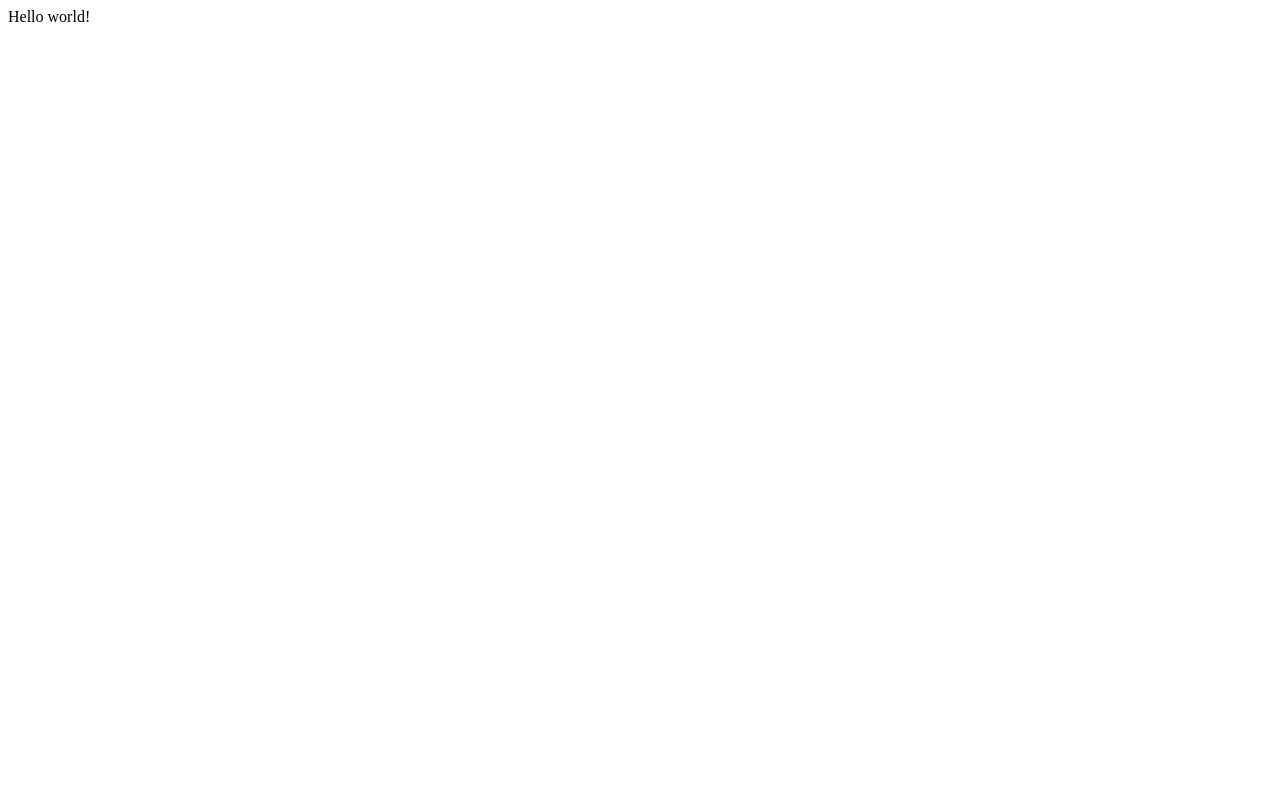
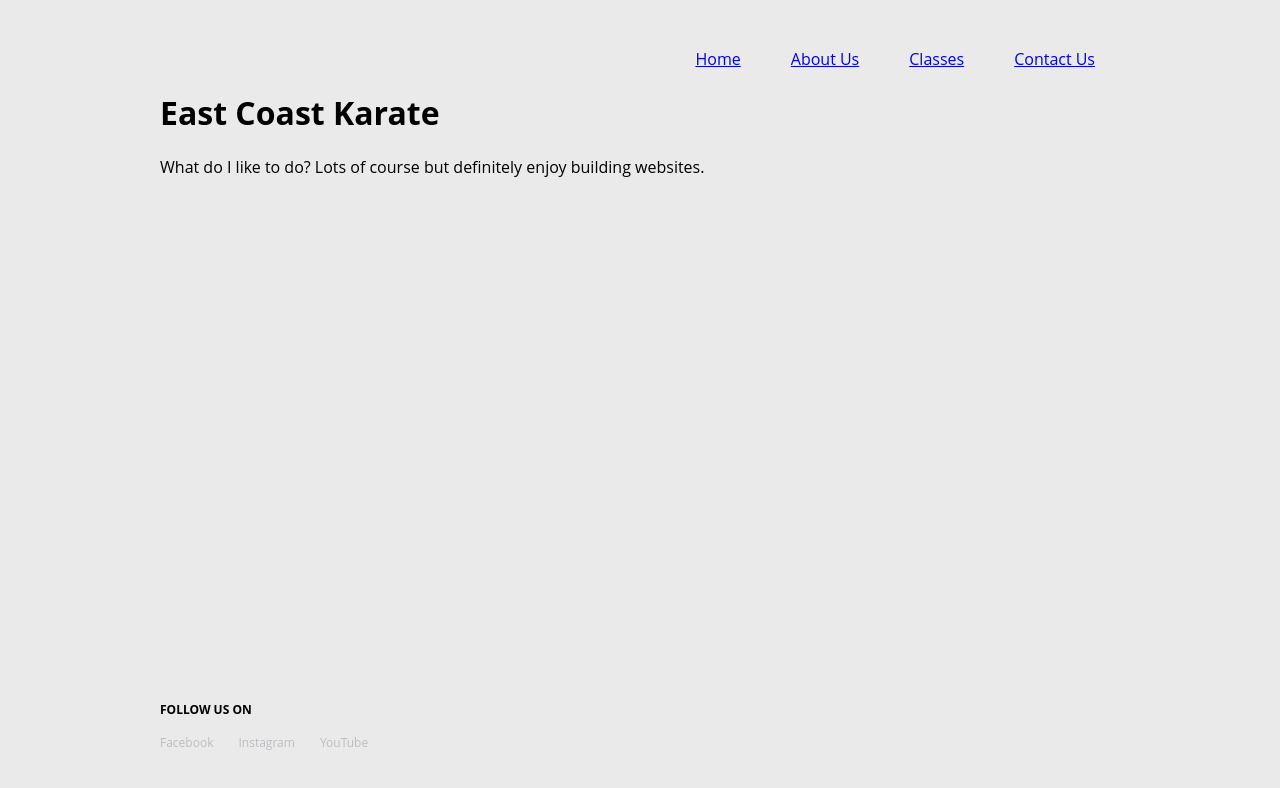
Before and after one commit to scylol/east-coast-karate, a Gatsby site: page / in a window 1280 px wide. Built offline with nearby package versions, Linux system fonts and the light colour scheme; Gatsby itself is replaced by a stand-in of ours.

Commit message:
layout component skeleton implemented

```diff
--- /dev/null
+++ b/src/components/footer.css
@@ -0,0 +1,26 @@
+.footer__container {
+    position: absolute;
+    bottom: 0;
+    margin-bottom: 48px;
+}
+
+.footer__title {
+  font-size: 12px;
+  font-weight: bold;
+}
+
+.footer__list {
+  display: flex;
+  list-style: none;
+}
+
+.footer__item {
+  font-size: 12px;
+  margin-right: 25px;
+  color: #BBBDC1;
+}
+
+ul {
+  padding: 0;
+  margin: 0;
+}
--- /dev/null
+++ b/src/components/footer.js
@@ -0,0 +1,20 @@
+import React from "react"
+import { Link } from "gatsby"
+import "./footer.css"
+
+export default () => (
+  <div className="footer__container">
+    <p className="footer__title">FOLLOW US ON</p>
+    <ul className="footer__list">
+      <li>
+        <a className="footer__item">Facebook</a>
+      </li>
+      <li>
+        <a className="footer__item">Instagram</a>
+      </li>
+      <li>
+        <a className="footer__item">YouTube</a>
+      </li>
+    </ul>
+  </div>
+)
--- /dev/null
+++ b/src/components/header.css
@@ -0,0 +1,10 @@
+.header__navbar {
+    display: flex;
+    justify-content: flex-end;
+    list-style: none;
+    color: #050305;
+}
+
+.navbar__item {
+   margin: 50px 25px 25px 25px;
+}
--- /dev/null
+++ b/src/components/header.js
@@ -0,0 +1,28 @@
+import React from "react"
+import { Link } from "gatsby"
+import "./header.css"
+
+export default () => (
+  <ul className="header__navbar">
+    <li>
+      <Link className="navbar__item" to="/">
+        Home
+      </Link>
+    </li>
+    <li>
+      <Link className="navbar__item" to="/about/">
+        About Us
+      </Link>
+    </li>
+    <li>
+      <Link className="navbar__item" to="/courses/">
+        Classes
+      </Link>
+    </li>
+    <li>
+      <Link className="navbar__item" to="/contact/">
+        Contact Us
+      </Link>
+    </li>
+  </ul>
+)
--- /dev/null
+++ b/src/components/layout.css
@@ -0,0 +1,3 @@
+.main__container {
+    width: 75%;
+}
--- /dev/null
+++ b/src/components/layout.js
@@ -0,0 +1,14 @@
+import React from "react"
+import "./layout.css"
+import Header from "../components/header"
+import Footer from "../components/footer"
+
+export default ({ children }) => (
+  <div className="app__container">
+    <div className="main__container">
+      <Header />
+      {children}
+      <Footer />
+    </div>
+  </div>
+)
--- /dev/null
+++ b/src/pages/home.js
@@ -0,0 +1,11 @@
+import React from "react"
+import Layout from "../components/layout"
+export default () => (
+  <Layout>
+    <h1>East Coast Karate</h1>
+    <p>
+      What do I like to do? Lots of course but definitely enjoy building
+      websites.
+    </p>
+  </Layout>
+)
--- /dev/null
+++ b/src/pages/index.css
@@ -0,0 +1,15 @@
+body {
+  margin: 0;
+  padding: 0;
+  font-family: "Open Sans", sans-serif;
+  background-color: #EAEAEA;
+}
+
+.app__container {
+  box-sizing: border-box;
+  display: flex;
+  justify-content: center;
+  padding-top: 48px;
+  width: 100%;
+  height: 100vh;
+}
--- a/src/pages/index.js
+++ b/src/pages/index.js
@@ -1,3 +1,10 @@
 import React from "react"
+import Header from "../components/header"
+import Home from "../pages/home"
+import "./index.css"
 
-export default () => <div>Hello world!</div>
+export default () => (
+  <React.Fragment>
+    <Home />
+  </React.Fragment>
+)
```
Also changed, not shown: src/pages/about.js (added, +9 -0 lines), src/pages/contact.js (added, +9 -0 lines), src/pages/courses.js (added, +9 -0 lines), src/pages/instructors.js (added, +9 -0 lines).
